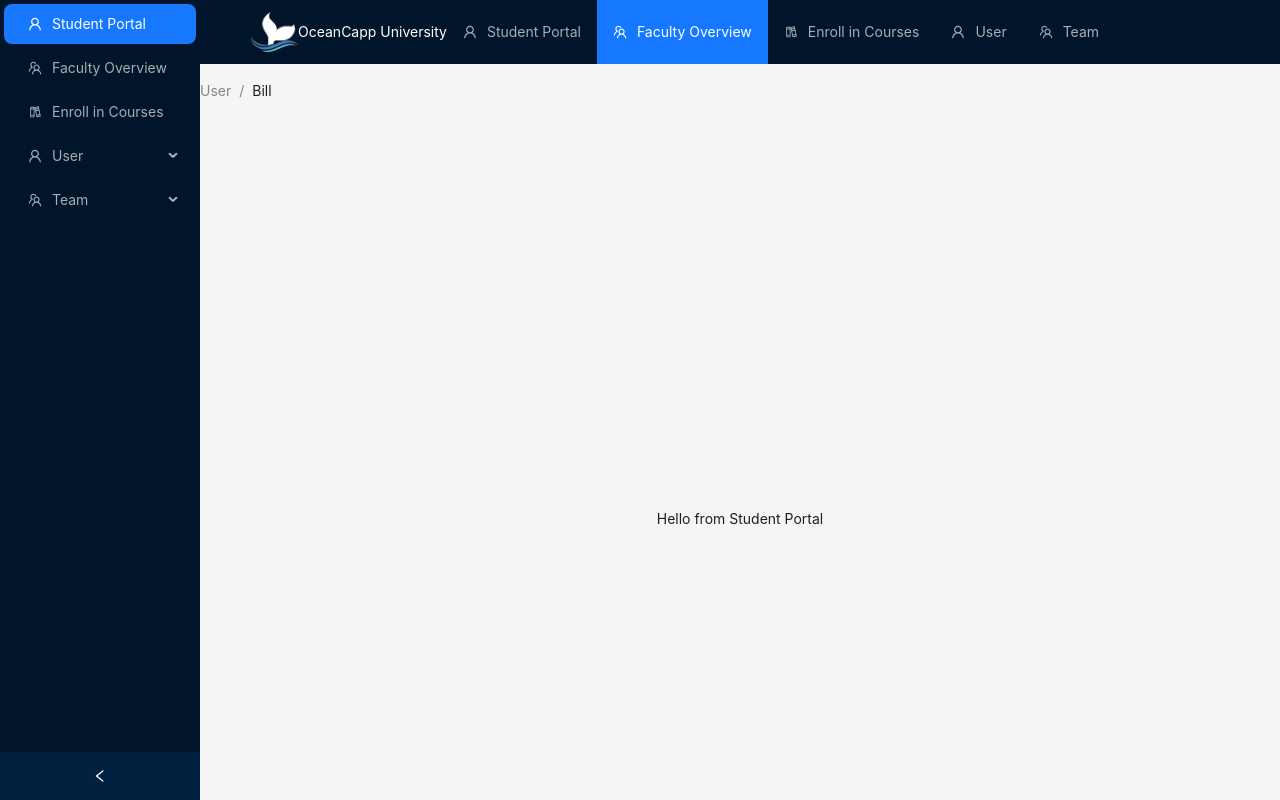
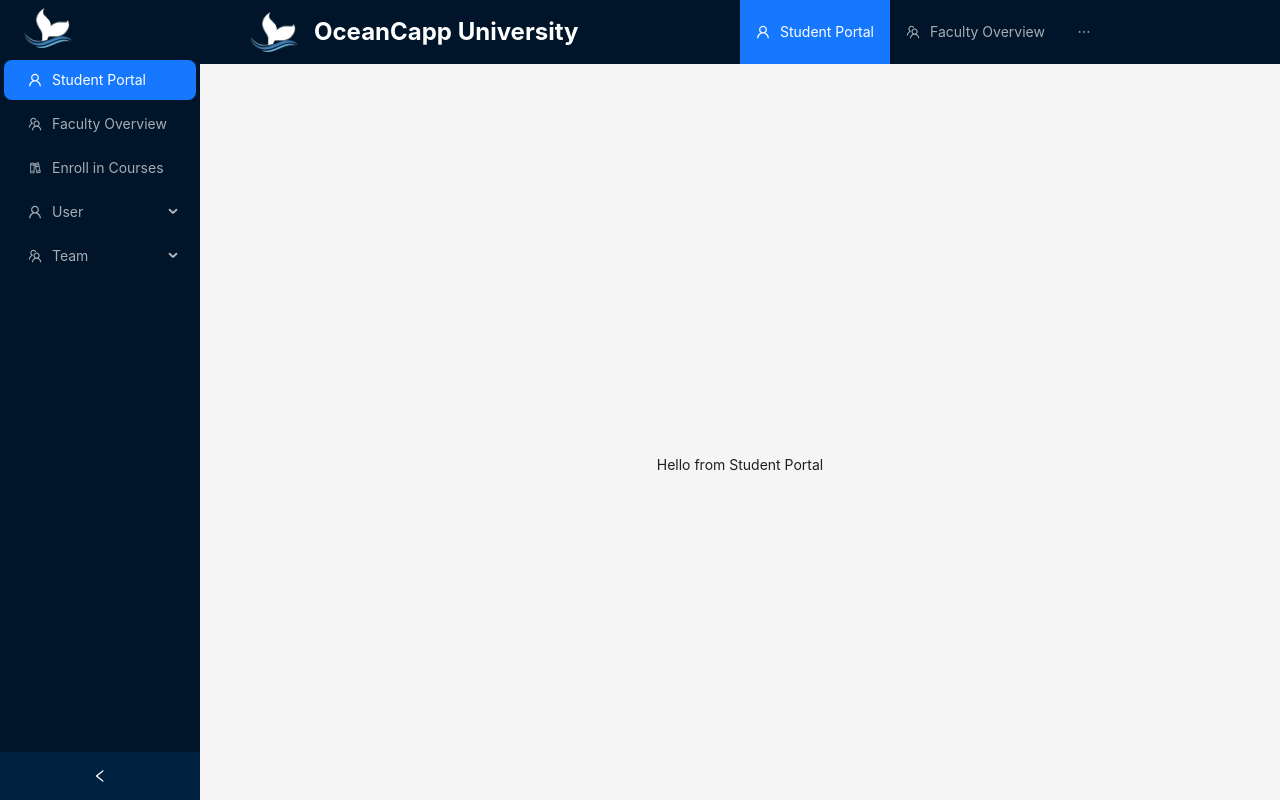
Before and after one commit to nazmul-nhb/oceancapp-university, a React (Vite) app: page / in a window 1280 px wide. Built offline with nearby package versions, Linux system fonts and the light colour scheme.

Commit message:
fixed active navlink issues

```diff
--- a/src/layout/Root.tsx
+++ b/src/layout/Root.tsx
@@ -1,91 +1,127 @@
-import { Breadcrumb, Layout, Menu } from "antd";
-import type { MenuProps } from "antd";
+import { Layout, Menu } from "antd";
 import { TeamOutlined, UserOutlined } from "@ant-design/icons";
-import { Outlet } from "react-router-dom";
+import { Outlet, NavLink, useLocation } from "react-router-dom";
 import React, { useState } from "react";
 import { PiBooks } from "react-icons/pi";
 import { logo } from "../constants";
 
-type MenuItem = Required<MenuProps>["items"][number];
-
-function getItem(
-	label: React.ReactNode,
-	key: React.Key,
-	icon?: React.ReactNode,
-	children?: MenuItem[]
-): MenuItem {
-	return {
-		key,
-		icon,
-		children,
-		label,
-	} as MenuItem;
-}
-
 const { Header, Content, Footer, Sider } = Layout;
 
-const items: MenuItem[] = [
-	getItem("Student Portal", "1", <UserOutlined />),
-	getItem("Faculty Overview", "2", <TeamOutlined />),
-	getItem("Enroll in Courses", "9", <PiBooks />),
-	getItem("User", "sub1", <UserOutlined />, [
-		getItem("Tom", "3"),
-		getItem("Bill", "4"),
-		getItem("Alex", "5"),
-	]),
-	getItem("Team", "sub2", <TeamOutlined />, [
-		getItem("Team 1", "6"),
-		getItem("Team 2", "8"),
-	]),
+const menuItems = [
+	{
+		key: "1",
+		icon: <UserOutlined />,
+		label: <NavLink to="/">Student Portal</NavLink>,
+	},
+	{
+		key: "2",
+		icon: <TeamOutlined />,
+		label: <NavLink to="/faculty-overview">Faculty Overview</NavLink>,
+	},
+	{
+		key: "3",
+		icon: <PiBooks />,
+		label: <NavLink to="/course-registration">Enroll in Courses</NavLink>,
+	},
+	{
+		key: "sub1",
+		icon: <UserOutlined />,
+		label: "User",
+		children: [
+			{
+				key: "4",
+				label: <NavLink to="/user/tom">Tom</NavLink>,
+			},
+			{
+				key: "5",
+				label: <NavLink to="/user/bill">Bill</NavLink>,
+			},
+			{
+				key: "6",
+				label: <NavLink to="/user/alex">Alex</NavLink>,
+			},
+		],
+	},
+	{
+		key: "sub2",
+		icon: <TeamOutlined />,
+		label: "Team",
+		children: [
+			{
+				key: "7",
+				label: <NavLink to="/team/1">Team 1</NavLink>,
+			},
+			{
+				key: "8",
+				label: <NavLink to="/team/2">Team 2</NavLink>,
+			},
+		],
+	},
 ];
 
-const Root = () => {
+const Root: React.FC = () => {
 	const [collapsed, setCollapsed] = useState(false);
+	const location = useLocation();
+
+	const getSelectedKey = () => {
+		const currentPath = location.pathname;
+		const selectedKeys = menuItems
+			.map((item) => {
+				if (item.children) {
+					return item.children.find(
+						(child) => child.label.props.to === currentPath
+					)
+						? item.key
+						: null;
+				} else {
+					return item.label.props.to === currentPath
+						? item.key
+						: null;
+				}
+			})
+			.filter((key): key is string => key !== null);
+
+		return selectedKeys.length > 0 ? selectedKeys : ["1"];
+	};
 
 	return (
 		<Layout style={{ minHeight: "100vh" }}>
 			<Layout>
 				<Sider
-					className="min-h-screen overflow-y-auto"
+					className="hidden lg:block min-h-screen overflow-y-auto"
 					collapsible
 					collapsed={collapsed}
 					onCollapse={(value) => setCollapsed(value)}
 				>
-					<div className="demo-logo-vertical" />
+					<figure className="my-2 ml-6">
+						<img className="w-12" src={logo} alt="Logo" />
+					</figure>
 					<Menu
+						mode="inline"
 						theme="dark"
-						defaultSelectedKeys={["1"]}
-						mode="inline"
-						items={items}
+						selectedKeys={getSelectedKey()}
+						items={menuItems}
 					/>
 				</Sider>
-				<Content style={{ height: "100vh", overflow: "auto" }}>
+				<Content style={{ height: "100vh", overflowY: "auto" }}>
 					<Header
-						className="flex justify-between"
 						style={{ display: "flex", alignItems: "center" }}
+						className="flex justify-between items-center"
 					>
-						<figure className="flex items-center">
-							<img
-								className="h-full w-12"
-								src={logo}
-								alt="Logo"
-							/>
-							<figcaption className="text-white">
+						<figure className="flex-1 flex justify-start items-center gap-4">
+							<img className="w-12" src={logo} alt="Logo" />
+							<figcaption className="text-white text-2xl font-bold">
 								OceanCapp University
 							</figcaption>
 						</figure>
 						<Menu
+							className="hidden md:block flex-1"
 							theme="dark"
 							mode="horizontal"
-							defaultSelectedKeys={["2"]}
-							items={items}
-							style={{ flex: 1, minWidth: 0 }}
+							selectedKeys={getSelectedKey()}
+							items={menuItems}
 						/>
 					</Header>
-					<Breadcrumb style={{ margin: "16px 0" }}>
-						<Breadcrumb.Item>User</Breadcrumb.Item>
-						<Breadcrumb.Item>Bill</Breadcrumb.Item>
-					</Breadcrumb>
 					<Outlet />
 					<Footer style={{ textAlign: "center" }}>
 						OceanCapp University &copy; {new Date().getFullYear()}
--- a/src/pages/ErrorPage.tsx
+++ b/src/pages/ErrorPage.tsx
@@ -1,13 +1,13 @@
 import React from "react";
 import { Button, Empty, Typography } from "antd";
 import { Link } from "react-router-dom";
-import { logo } from "../constants";
+import { empty } from "../constants";
 
 const ErrorPage: React.FC = () => {
 	return (
 		<section className="flex justify-center items-center">
 			<Empty
-				image={logo}
+				image={empty}
 				imageStyle={{
 					height: "50vh",
 					display: "flex",
```
